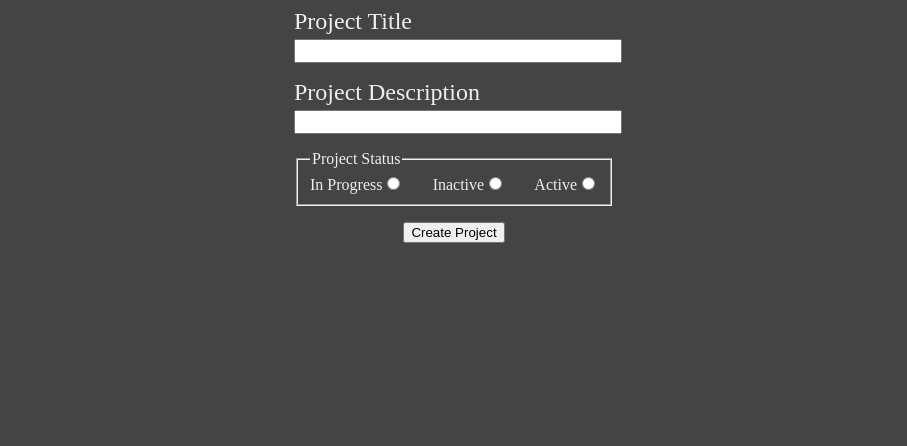
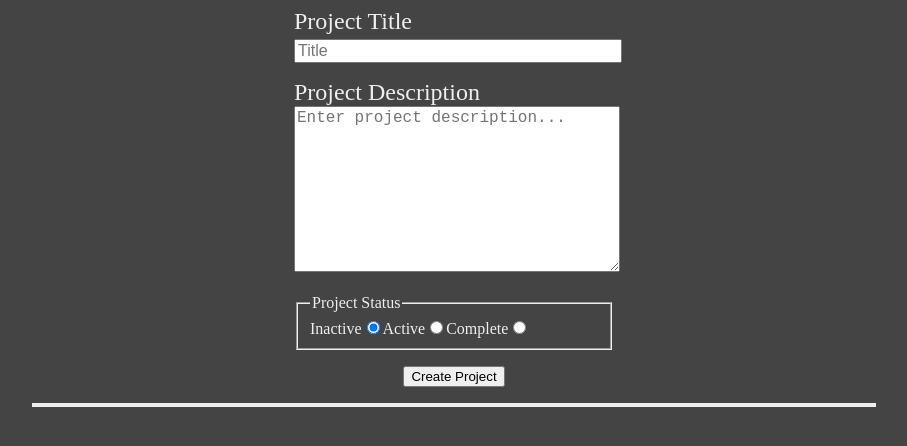
Before and after one commit to mattpezzente/crud-app, a React (Create React App) app: page / in a window 1280 px wide. Shown: the top 446 px of the page, without its empty margins (186-1093 px from the left). Built offline with nearby package versions, Linux system fonts and the light colour scheme.

Commit message:
Fixed object immutability issue

```diff
--- a/package.json
+++ b/package.json
@@ -9,7 +9,7 @@
     "react-scripts": "1.0.14"
   },
   "scripts": {
-    "start": "react-scripts start",
+    "start": "react-scripts start watch-css",
     "build": "react-scripts build",
     "test": "react-scripts test --env=jsdom",
     "eject": "react-scripts eject",
--- a/src/App.js
+++ b/src/App.js
@@ -1,68 +1,98 @@
 import React, { Component } from 'react';
+import ProjectItem from './components/ProjectItem';
 import './styles/css/App.css';
 
 class App extends Component {
-  constructor(){
-    super()
+  constructor(props){
+    super(props)
+    this.state = {
+      tempListItem: {
+        id: 0,
+        title: '',
+        desc: '',
+        status: 0
+      },
+      listItems: []
+    }
+
     this.addProject = this.addProject.bind(this)
-    this.id = 0
+    this.setTitle = this.setTitle.bind(this)
+    this.setDescription = this.setDescription.bind(this)
+    this.setStatus = this.setStatus.bind(this)
   }
 
   render() {
     return (
       <div className="App">
-        <form class="form-project" action="#" method="GET">
-          <label>Project Title<input ref="title" type="text" name="p-title"/></label>
-          <label>Project Description<input ref="desc" type="text" name="p-description"/></label>
-          <fieldset class="fieldset-project">
+        <form className="form-project" action="#" method="GET">
+          <label>Project Title<input onChange={this.setTitle} type="text" name="p-title" placeholder="Title"/></label>
+          <label>Project Description<textarea onChange={this.setDescription} type="text" name="p-description" placeholder="Enter project description..."></textarea></label>
+          <fieldset className="fieldset-project">
             <legend>Project Status</legend>
-            <div class="flex-box">
-              <label>In Progress<input ref="status-1" type="radio" name="status"/></label>
-              <label>Inactive<input ref="status-2" type="radio" name="status"/></label>
-              <label>Active<input ref="status-3" type="radio" name="status"/></label>
+            <div className="flex-box">
+              <label>Inactive<input defaultChecked={true} onChange={this.setStatus} type="radio" name="status" data-num="1"/></label>
+              <label>Active<input onChange={this.setStatus} type="radio" name="status" data-num="2"/></label>
+              <label>Complete<input onChange={this.setStatus} type="radio" name="status" data-num="3"/></label>
             </div>
           </fieldset>
           <button type="submit" onClick={this.addProject}>Create Project</button>
         </form>
-        <ul class="projects">
+        <ul className="list-items">
         </ul>
       </div>
     );
   }
 
+  setTitle(e) {
+    let tempListItem = this.state.tempListItem
+    e.preventDefault()
+    tempListItem.title = e.target.value
+    this.setState({tempListItem})
+  }
+
+  setDescription(e) {
+    let tempListItem = this.state.tempListItem
+    e.preventDefault()
+    tempListItem.desc = e.target.value
+    this.setState({tempListItem})
+  }
+
+  setStatus(e) {
+    let tempListItem = this.state.tempListItem
+    switch (e.target.dataset.num) {
+      case '1':
+        tempListItem.status = 1
+        break;
+      case '2':
+        tempListItem.status = 2
+        break;
+      case '3':
+        tempListItem.status = 3
+        break;
+      default:
+        break;
+    }
+
+    this.setState({tempListItem})
+  }
+
   addProject(e) {
     e.preventDefault()
+    let tempListItem = this.state.tempListItem
+    let listItems = this.state.listItems
+    let tempProjectItem = new ProjectItem(
+        tempListItem.id++,
+        tempListItem.title,
+        tempListItem.desc,
+        tempListItem.status
+      )
 
-    this.title = this.refs.title.value
-    this.desc = this.refs.desc.value
+    tempProjectItem.create()
+    listItems.push(tempProjectItem)
+    this.setState({listItems: listItems})
 
-    let tempProjectItem = new ProjectItem(
-      this.id++,
-      this.title,
-      this.desc
-    )
-    tempProjectItem.create()
-  }
-}
+    console.log(this.state.listItems)
 
-
-class ProjectItem extends Component {
-  constructor(id, title, desc) {
-    super()
-    this.id = id
-    this.title = title
-    this.desc = desc
-    //this.status = status
-  }
-
-  create() {
-    let insertionPoint = document.querySelector('.projects')
-    let tempHTML = `<li id="project-${this.id} status-${this.status}">`
-    tempHTML += `<h2>${this.title}</h2>`
-    tempHTML += `<h3>${this.desc}</h3>`
-    tempHTML += `</li>`
-
-    insertionPoint.insertAdjacentHTML('afterbegin', tempHTML)
   }
 }
 
--- /dev/null
+++ b/src/components/ProjectItem.js
@@ -0,0 +1,26 @@
+import React, { Component } from 'react';
+import '../styles/css/ProjectItem.css';
+
+class ProjectItem extends Component {
+  constructor(id, title, desc, status) {
+    super()
+    this.state = {
+      id: id,
+      title: title,
+      desc: desc,
+      status: status
+    }
+  }
+
+  create() {
+    let insertionPoint = document.querySelector('.list-items')
+    let tempHTML = `<li class="project-item project-${this.state.id} status-${this.state.status}">`
+    tempHTML += `<h2>${this.state.title}</h2>`
+    tempHTML += `<p>${this.state.desc}</p>`
+    tempHTML += `</li>`
+
+    insertionPoint.insertAdjacentHTML('afterbegin', tempHTML)
+  }
+}
+
+export default ProjectItem;
--- a/src/styles/css/App.css
+++ b/src/styles/css/App.css
@@ -1,10 +1,10 @@
-.form-project, .form-project > label, .form-project button {
+.form-project, .form-project > label, .form-project button, ul {
   margin-left: auto;
   margin-right: auto; }
 
-.flex-box {
+.flex-box, ul {
   display: flex;
-  justify-content: space-between; }
+  justify-content: left; }
 
 .form-project {
   max-width: 20rem; }
@@ -12,11 +12,24 @@
     display: block;
     margin-bottom: 1rem;
     font-size: 1.5rem; }
-    .form-project > label > input {
+    .form-project > label > input, .form-project > label textarea {
       width: 100%;
       font-size: 1rem; }
+    .form-project > label > textarea {
+      height: 10rem; }
   .form-project fieldset {
     margin-bottom: 1rem; }
   .form-project button {
     display: block;
     margin-bottom: 1rem; }
+
+ul {
+  max-width: 50rem;
+  list-style-type: none;
+  border: 2px solid #eee;
+    border-margin: 0;
+    border-padding: 0; }
+
+.project-item {
+  width: calc(100%/3);
+  margin: 1rem; }
--- a/src/styles/sass/App.sass
+++ b/src/styles/sass/App.sass
@@ -7,7 +7,7 @@ $base-font-size: 1rem
 
 .flex-box
 	display: flex
-	justify-content: space-between
+	justify-content: left
 
 .form-project
 	@extend %center-object
@@ -19,9 +19,12 @@ $base-font-size: 1rem
 		margin-bottom: 1rem
 		font-size: $base-font-size + 0.5rem
 
-		>input
+		>input, textarea
 			width: 100%
 			font-size: $base-font-size
+
+		>textarea
+			height: 10rem
 
 	fieldset
 		margin-bottom: 1rem
@@ -30,3 +33,15 @@ $base-font-size: 1rem
 		@extend %center-object
 		display: block
 		margin-bottom: 1rem
+
+ul
+	@extend %center-object, .flex-box
+	max-width: 50rem
+	list-style-type: none
+	border: 2px solid #eee
+  margin: 0
+  padding: 0
+
+.project-item
+  width: calc(100%/3)
+  margin: 1rem
```
Also changed, not shown: src/styles/css/ProjectItem.css (added), src/styles/sass/ProjectItem.sass (added), 4 other files (tests, documents, lock files or other folders).
